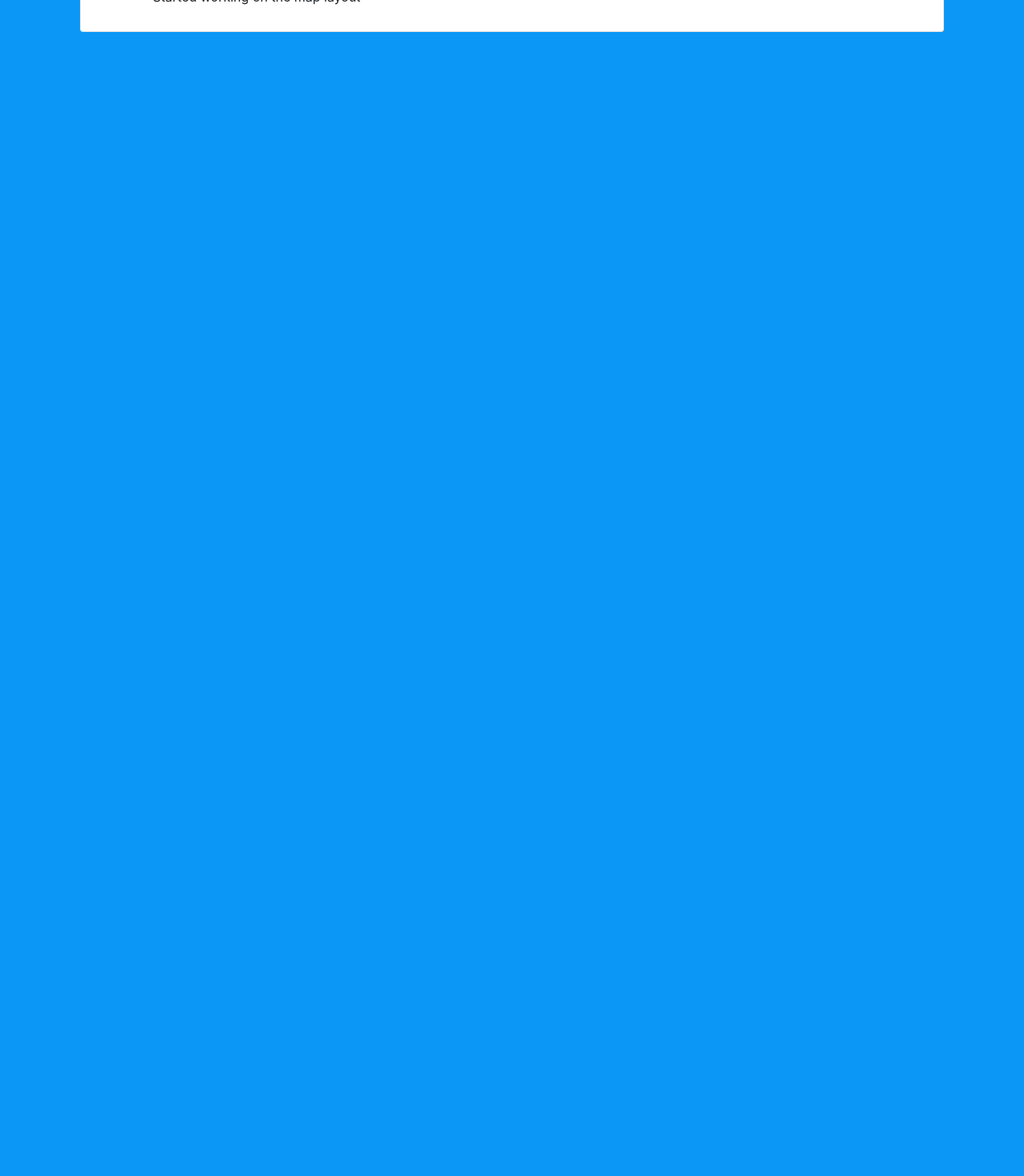
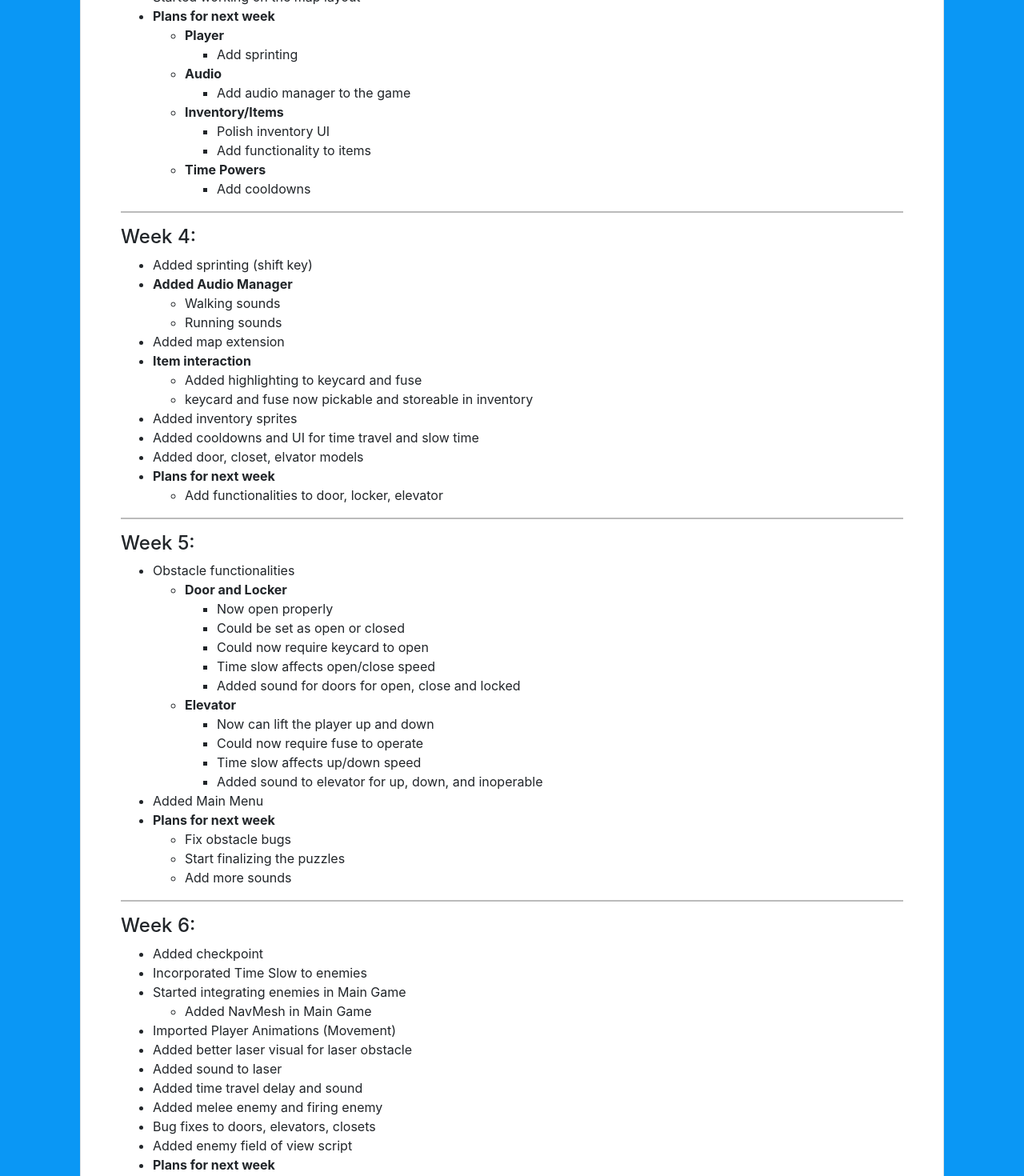
Before and after one commit to L3BC/ics485-site, a React (Create React App) app: page /#/project in a window 1280 px wide. Shown: the part 1320-2790 px from the top of the page at 80% size. Before the commit the page ends 1360 px from the top, so only its background shows below. Built offline with nearby package versions, Linux system fonts and the light colour scheme.

Commit message:
Updated Log

```diff
--- a/src/components/navBar/NavigationBar.js
+++ b/src/components/navBar/NavigationBar.js
@@ -29,7 +29,7 @@ const NavigationBar = (props) => {
 
     return (
         <Navbar className='navBar' expand="lg">
-            <Navbar.Brand className='navText'>ICS 485</Navbar.Brand>
+            <Navbar.Brand className='navText'>ICS 485 | ACM 487</Navbar.Brand>
             <Navbar.Toggle aria-controls="basic-navbar-nav" />
             <Navbar.Collapse id="basic-navbar-nav">
                 <Nav className="mr-auto" style={{marginTop: 8, marginBottom: 8}}>
--- a/src/containers/project/Project.js
+++ b/src/containers/project/Project.js
@@ -115,6 +115,131 @@ const Project = (props) => {
                                 </ul>
                             </li>
                             <li>Started working on the map layout</li>
+                            <li>
+                                <b>Plans for next week</b>
+                                <ul>
+                                    <li>
+                                        <b>Player</b>
+                                        <ul>
+                                            <li>Add sprinting</li>
+                                        </ul>
+                                    </li>
+                                    <li>
+                                        <b>Audio</b>
+                                        <ul>
+                                            <li>Add audio manager to the game</li>
+                                        </ul>
+                                    </li>
+                                    <li>
+                                        <b>Inventory/Items</b>
+                                        <ul>
+                                            <li>Polish inventory UI</li>
+                                            <li>Add functionality to items</li>
+                                        </ul>
+                                    </li>
+                                    <li>
+                                        <b>Time Powers</b>
+                                        <ul>
+                                            <li>Add cooldowns</li>
+                                        </ul>
+                                    </li>
+                                </ul>
+                            </li>
+                        </ul>
+                        <hr style={styles.divider} />
+                        <h4>Week 4:</h4>
+                        <ul>
+                            <li>Added sprinting (shift key)</li>
+                            <li>
+                                <b>Added Audio Manager</b>
+                                <ul>
+                                    <li>Walking sounds</li>
+                                    <li>Running sounds</li>
+                                </ul>
+                            </li>
+                            <li>Added map extension</li>
+                            <li>
+                                <b>Item interaction</b>
+                                <ul>
+                                    <li>Added highlighting to keycard and fuse</li>
+                                    <li>keycard and fuse now pickable and storeable in inventory</li>
+                                </ul>
+                            </li>
+                            <li>Added inventory sprites</li>
+                            <li>Added cooldowns and UI for time travel and slow time</li>
+                            <li>Added door, closet, elvator models</li>
+                            <li>
+                                <b>Plans for next week</b>
+                                <ul>
+                                    <li>Add functionalities to door, locker, elevator</li>
+                                </ul>
+                            </li>
+                        </ul>
+                        <hr style={styles.divider} />
+                        <h4>Week 5:</h4>
+                        <ul>
+                            <li>
+                                Obstacle functionalities
+                                <ul>
+                                    <li>
+                                        <b>Door and Locker</b>
+                                        <ul>
+                                            <li>Now open properly</li>
+                                            <li>Could be set as open or closed</li>
+                                            <li>Could now require keycard to open</li>
+                                            <li>Time slow affects open/close speed</li>
+                                            <li>Added sound for doors for open, close and locked</li>
+                                        </ul>
+                                    </li>
+                                    <li>
+                                        <b>Elevator</b>
+                                        <ul>
+                                            <li>Now can lift the player up and down</li>
+                                            <li>Could now require fuse to operate</li>
+                                            <li>Time slow affects up/down speed</li>
+                                            <li>Added sound to elevator for up, down, and inoperable</li>
+                                        </ul>
+                                    </li>
+                                </ul>
+                            </li>
+                            <li>Added Main Menu</li>
+                            <li>
+                                <b>Plans for next week</b>
+                                <ul>
+                                    <li>Fix obstacle bugs</li>
+                                    <li>Start finalizing the puzzles</li>
+                                    <li>Add more sounds</li>
+                                </ul>
+                            </li>
+                        </ul>
+                        <hr style={styles.divider} />
+                        <h4>Week 6:</h4>
+                        <ul>
+                            <li>Added checkpoint</li>
+                            <li>Incorporated Time Slow to enemies</li>
+                            <li>
+                                Started integrating enemies in Main Game
+                                <ul>
+                                    <li>Added NavMesh in Main Game</li>
+                                </ul>
+                            </li>
+                            <li>Imported Player Animations (Movement)</li>
+                            <li>Added better laser visual for laser obstacle</li>
+                            <li>Added sound to laser</li>
+                            <li>Added time travel delay and sound</li>
+                            <li>Added melee enemy and firing enemy</li>
+                            <li>Bug fixes to doors, elevators, closets</li>
+                            <li>Added enemy field of view script</li>
+                            <li>
+                                <b>Plans for next week</b>
+                                <ul>
+                                    <li>Integrate animations to player</li>
+                                    <li>Import animations for enemies</li>
+                                    <li>Integrate animations to melee enemy</li>
+                                    <li>Integrate animations to ranged enemy</li>
+                                    <li>Add remaining sounds</li>
+                                </ul>
+                            </li>
                         </ul>
                     </div>
                 </Card>
```
